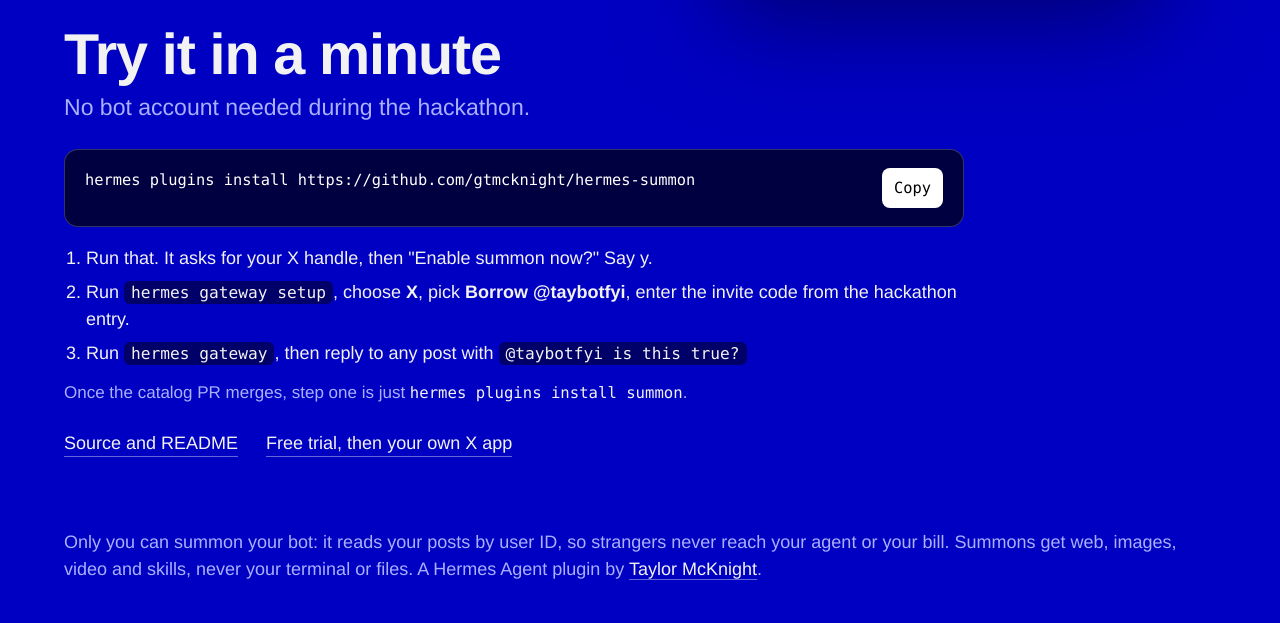
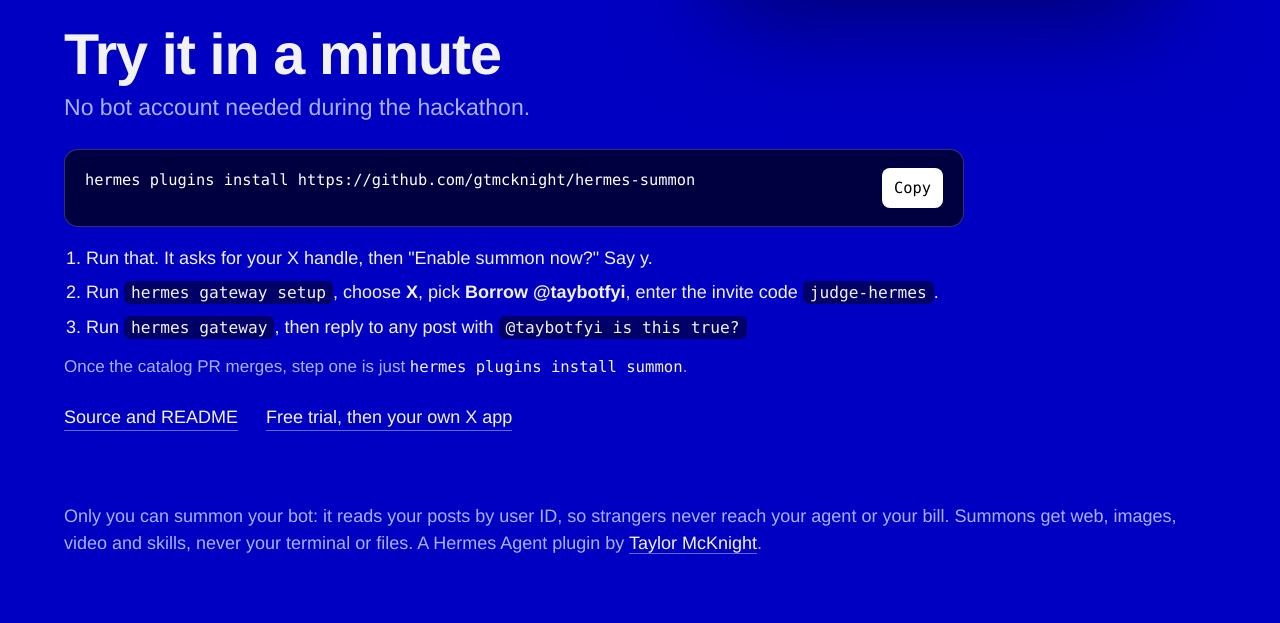
Before and after one commit to gtmcknight/hermes-summon, a plain HTML site: page relay/public/index.html in a window 1280 px wide. Shown: the part 844-1467 px from the top of the page. After the commit the page ends 1441 px from the top, so only its background shows below. Drawn offline with Linux system fonts and the light colour scheme.

Commit message:
page: the invite code on the page
Co-Authored-By: Claude Fable 5.1 <noreply@anthropic.com>
Claude-Session: https://claude.ai/code/session_0144Jwi2Mi5ngowKZxGwt7W6

```diff
--- a/relay/public/index.html
+++ b/relay/public/index.html
@@ -82,7 +82,7 @@ footer a{color:var(--ink);text-decoration:none;border-bottom:1px solid #fff6}
   <div class="install"><pre id="cmd">hermes plugins install https://github.com/gtmcknight/hermes-summon</pre><button id="copy" type="button">Copy</button></div>
     <ol class="steps">
       <li>Run that. It asks for your X handle, then "Enable summon now?" Say y.</li>
-      <li>Run <code>hermes gateway setup</code>, choose <b>X</b>, pick <b>Borrow @taybotfyi</b>, enter the invite code from the hackathon entry.</li>
+      <li>Run <code>hermes gateway setup</code>, choose <b>X</b>, pick <b>Borrow @taybotfyi</b>, enter the invite code <code>judge-hermes</code>.</li>
       <li>Run <code>hermes gateway</code>, then reply to any post with <code>@taybotfyi is this true?</code></li>
     </ol>
     <p class="soon">Once the catalog PR merges, step one is just <code>hermes plugins install summon</code>.</p>
```
